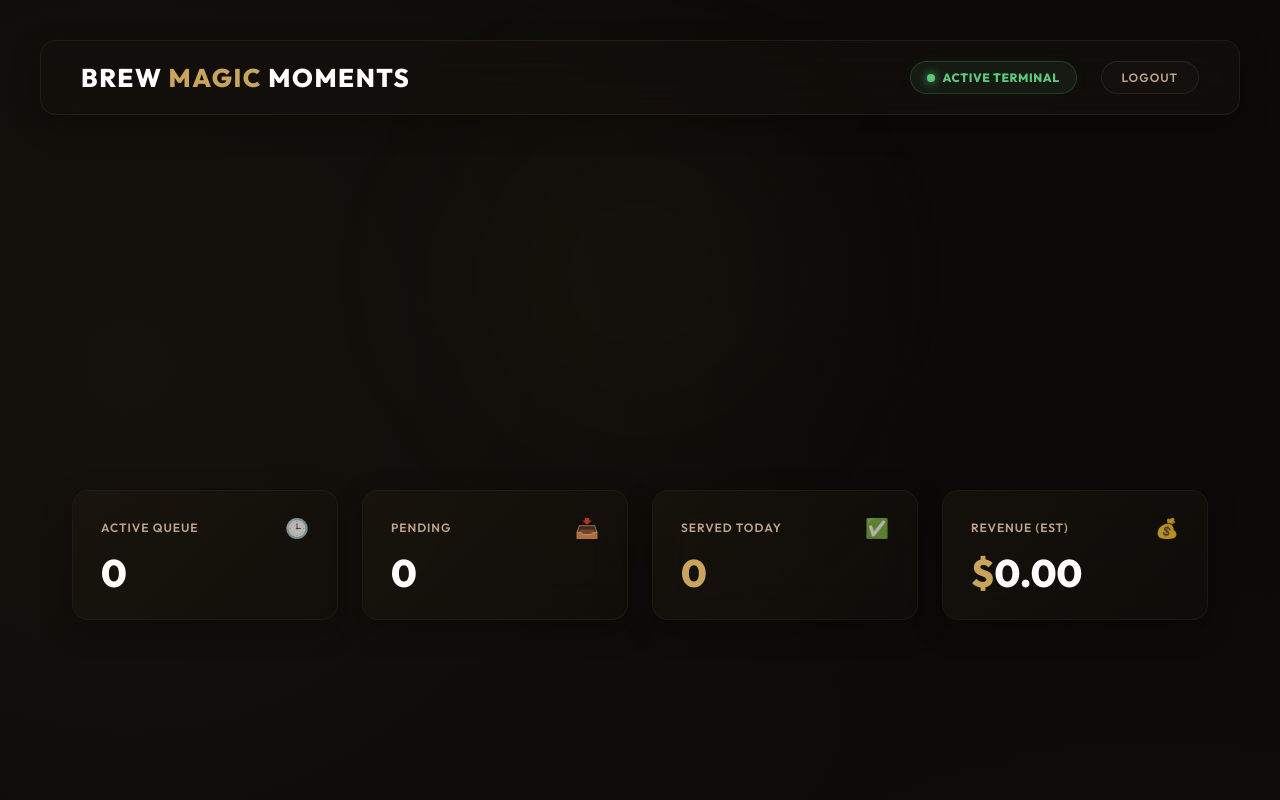
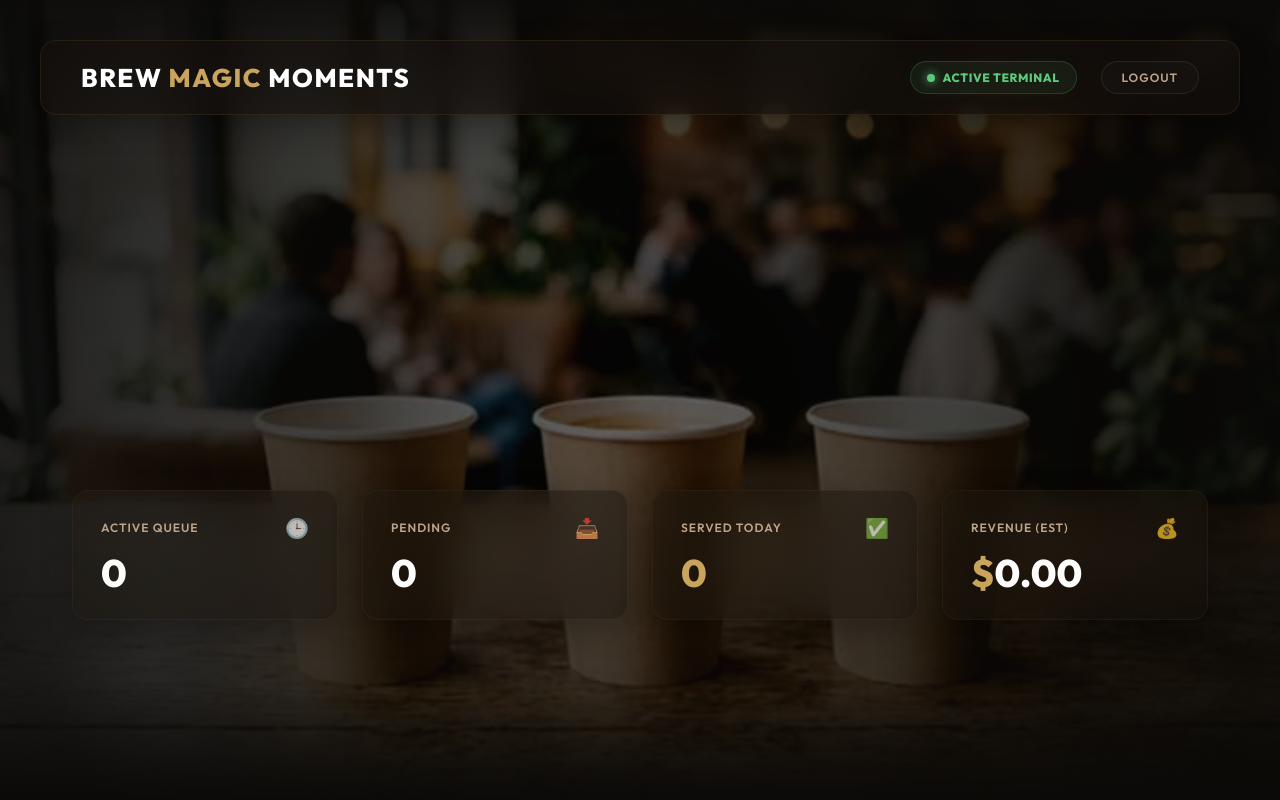
Before and after one commit to chvaishnavi2008/coffeewebsite, a plain HTML site: page staff.html in a window 1280 px wide. Shown: the top 800 px of the page. Drawn offline with Linux system fonts and the light colour scheme; a web font is replaced by a local one.

Commit message:
Upload staff.html via API

```diff
--- a/staff.html
+++ b/staff.html
@@ -34,10 +34,7 @@
         }
 
         body.staff-body {
-            background-color: #0B0A08;
-            background-image:
-                radial-gradient(circle at 10% 20%, rgba(200, 164, 93, 0.05) 0%, transparent 45%),
-                radial-gradient(circle at 90% 80%, rgba(200, 164, 93, 0.03) 0%, transparent 55%);
+            background-color: transparent;
             min-height: 100vh;
             color: var(--cream);
             font-family: var(--font-body);
@@ -638,9 +635,20 @@
 </head>
 <body class="staff-body">
 
-    <!-- Ambient background glows -->
-    <div class="staff-bg-glow"></div>
-    <div class="staff-bg-glow-2"></div>
+    <!-- PRELOADER -->
+    <div id="preloader">
+        <div class="loader-logo">Brew <span>Magic</span> Moments</div>
+        <div class="loader-bar-bg">
+            <div class="loader-bar" id="loader-bar"></div>
+        </div>
+        <div class="loader-percent" id="loader-percent">0%</div>
+    </div>
+
+    <!-- CANVAS BACKGROUND (FIXED AUTOPLAY) -->
+    <div class="canvas-container">
+        <canvas id="coffee-canvas"></canvas>
+        <div class="canvas-overlay"></div>
+    </div>
 
     <!-- Top Navigation Header -->
     <header class="staff-nav">
@@ -716,11 +724,122 @@
     <!-- Scripting Dashboard Logic -->
     <script>
         document.addEventListener("DOMContentLoaded", () => {
+            // --- CANVAS PRELOAD & AUTOPLAY (SAME AS CUSTOMER MENU) ---
+            const TOTAL_FRAMES = 151;
+            const images = [];
+            const canvas = document.getElementById("coffee-canvas");
+            const ctx = canvas ? canvas.getContext("2d") : null;
+            const preloader = document.getElementById("preloader");
+            const loaderBar = document.getElementById("loader-bar");
+            const loaderPercent = document.getElementById("loader-percent");
+
+            let currentAutoplayFrame = 0;
+            let autoplayInterval = null;
+
+            const pad = (num, size) => {
+                let s = num + "";
+                while (s.length < size) s = "0" + s;
+                return s;
+            };
+
+            const getFramePath = (index) => {
+                return `./ezgif-frame-${pad(index, 3)}.jpg`;
+            };
+
+            let loadedCount = 0;
+            function preloadImages() {
+                return new Promise((resolve) => {
+                    if (!canvas || !ctx) {
+                        if (preloader) preloader.classList.add("loaded");
+                        resolve();
+                        return;
+                    }
+
+                    const handleLoadOrError = () => {
+                        loadedCount++;
+                        const progress = Math.round((loadedCount / TOTAL_FRAMES) * 100);
+
+                        if (loaderBar) loaderBar.style.width = `${progress}%`;
+                        if (loaderPercent) loaderPercent.textContent = `${progress}%`;
+
+                        if (loadedCount === TOTAL_FRAMES) {
+                            setTimeout(() => {
+                                if (preloader) preloader.classList.add("loaded");
+                                resolve();
+                            }, 500);
+                        }
+                    };
+
+                    for (let i = 1; i <= TOTAL_FRAMES; i++) {
+                        const img = new Image();
+                        img.onload = handleLoadOrError;
+                        img.onerror = handleLoadOrError;
+                        img.src = getFramePath(i);
+                        images.push(img);
+                    }
+                });
+            }
+
+            function drawImageCover(ctx, img) {
+                if (!canvas) return;
+                const canvasW = canvas.width;
+                const canvasH = canvas.height;
+                const imgW = img.width || 800;
+                const imgH = img.height || 450;
+
+                const imgRatio = imgW / imgH;
+                const canvasRatio = canvasW / canvasH;
+
+                let renderW, renderH, cx, cy;
+
+                if (canvasRatio > imgRatio) {
+                    renderW = canvasW;
+                    renderH = canvasW / imgRatio;
+                    cx = 0;
+                    cy = (canvasH - renderH) / 2;
+                } else {
+                    renderW = canvasH * imgRatio;
+                    renderH = canvasH;
+                    cx = (canvasW - renderW) / 2;
+                    cy = 0;
+                }
+
+                ctx.clearRect(0, 0, canvasW, canvasH);
+                ctx.drawImage(img, cx, cy, renderW, renderH);
+            }
+
+            function renderFrame(index) {
+                const frameIndex = Math.max(0, Math.min(TOTAL_FRAMES - 1, Math.floor(index)));
+                const img = images[frameIndex];
+                if (img && img.complete && ctx) {
+                    drawImageCover(ctx, img);
+                }
+            }
+
+            function resizeCanvas() {
+                if (!canvas) return;
+                canvas.width = window.innerWidth;
+                canvas.height = window.innerHeight;
+                renderFrame(currentAutoplayFrame);
+            }
+
+            function startHeroAutoplay() {
+                if (autoplayInterval) clearInterval(autoplayInterval);
+                autoplayInterval = setInterval(() => {
+                    currentAutoplayFrame = (currentAutoplayFrame + 1) % 45; // Autoplay loops first 45 frames
+                    renderFrame(currentAutoplayFrame);
+                }, 50);
+            }
+
+            window.addEventListener("resize", resizeCanvas);
+
             // Check auth state (must have logged in or we redirect, but since it's client demo we let it be)
             const btnLogout = document.getElementById("btn-logout");
-            btnLogout.addEventListener("click", () => {
-                window.location.href = "index.html";
-            });
+            if (btnLogout) {
+                btnLogout.addEventListener("click", () => {
+                    window.location.href = "index.html";
+                });
+            }
 
             // State variables
             let ordersList = [];
@@ -1011,6 +1130,14 @@
 
             // Interval to sync orders list from localStorage (handles file:// tabs or sandbox limits)
             setInterval(fetchOrders, 1500);
+
+            // Initial load for canvas and autoplay
+            async function initCanvas() {
+                await preloadImages();
+                resizeCanvas();
+                startHeroAutoplay();
+            }
+            initCanvas();
         });
     </script>
 </body>
```
